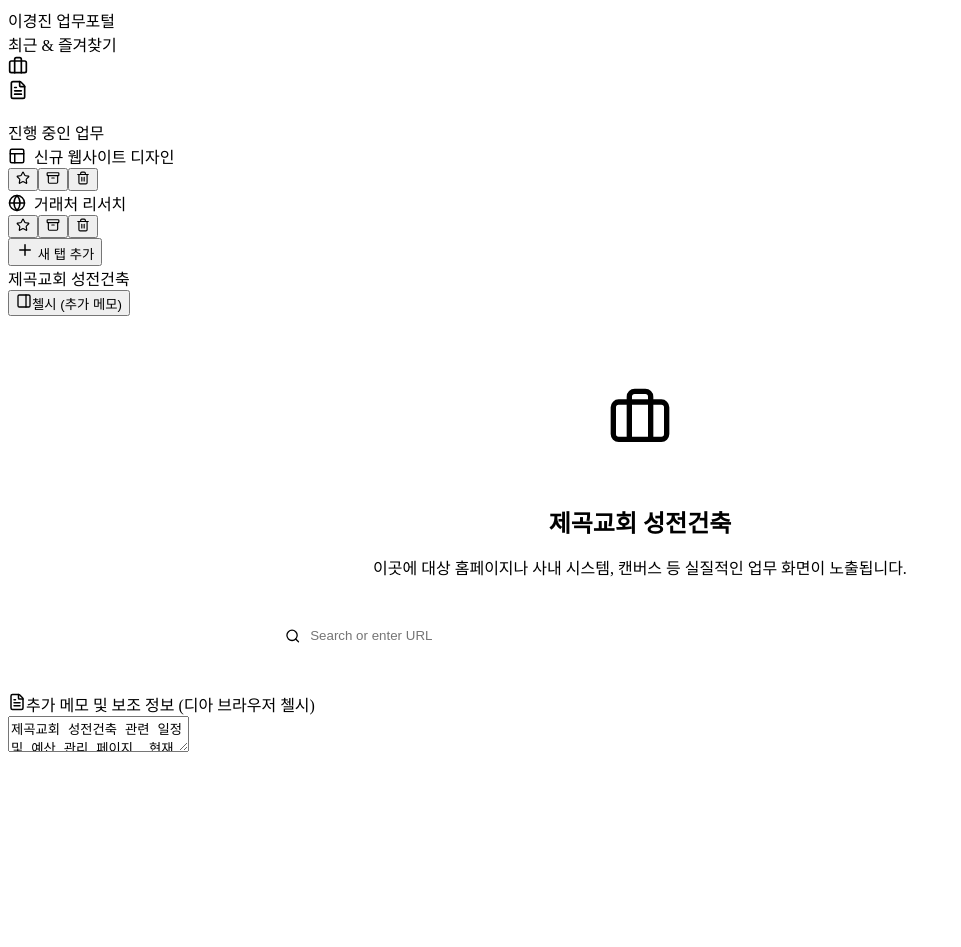
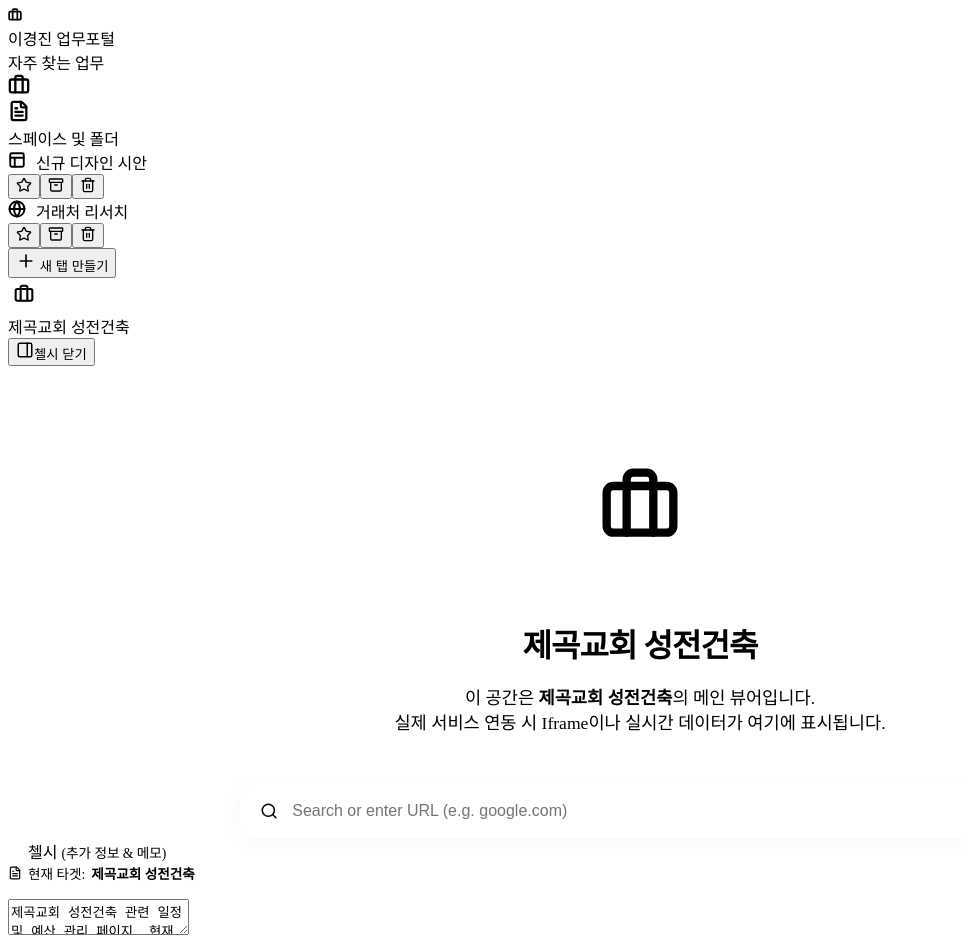
Before and after one commit to vip7612-maker/lee-work-portal, a Next.js app: page / in a window 1280 px wide. Shown: the whole page, without its empty margins (0-961 px from the left). Before the commit the page ends 800 px from the top, so only its background shows below. Built offline with nearby package versions, Linux system fonts and the light colour scheme.

Commit message:
Apply premium Arc-style glassmorphic design

```diff
--- a/app/globals.css
+++ b/app/globals.css
@@ -1,338 +1,375 @@
 @import "tailwindcss";
+@import url('https://fonts.googleapis.com/css2?family=Inter:wght@400;500;600;700&display=swap');
 
 :root {
-  --bg-app: #f4f5f7;
-  --bg-sidebar: #e9eaef;
-  --bg-main: #ffffff;
-  --bg-panel: #fdfdfd;
+  /* Dia/Arc Browser Aesthetic Palette */
+  --app-bg: linear-gradient(135deg, #fdfbfb 0%, #ebedee 100%);
+  --sidebar-bg: rgba(255, 255, 255, 0.1);
+  --sidebar-hover: rgba(255, 255, 255, 0.4);
+  --sidebar-active: rgba(255, 255, 255, 0.7);
+
+  --center-bg: #ffffff;
+  --center-shadow: 0 10px 40px -10px rgba(0,0,0,0.1);
 
   --text-title: #111827;
   --text-body: #374151;
   --text-muted: #6b7280;
 
-  --accent: #4f46e5;
-  --accent-hover: #4338ca;
-  --accent-light: #e0e7ff;
+  --border-light: rgba(0,0,0,0.05);
 
-  --border: #e2e8f0;
-  --shadow: rgba(0, 0, 0, 0.05);
-
-  --radius-lg: 12px;
-  --radius-md: 8px;
+  --accent: #FF4A5A; /* Energetic accent */
+  --accent-light: rgba(255, 74, 90, 0.1);
 }
 
 @media (prefers-color-scheme: dark) {
   :root {
-    --bg-app: #0f1115;
-    --bg-sidebar: #16181d;
-    --bg-main: #1c1f26;
-    --bg-panel: #21242d;
+    --app-bg: linear-gradient(135deg, #101115 0%, #171821 100%);
+    --sidebar-bg: rgba(255, 255, 255, 0.02);
+    --sidebar-hover: rgba(255, 255, 255, 0.08);
+    --sidebar-active: rgba(255, 255, 255, 0.12);
 
-    --text-title: #f3f4f6;
+    --center-bg: #1A1A1A;
+    --center-shadow: 0 10px 40px -10px rgba(0,0,0,0.5);
+
+    --text-title: #ffffff;
     --text-body: #d1d5db;
     --text-muted: #9ca3af;
 
-    --accent: #818cf8;
-    --accent-hover: #6366f1;
-    --accent-light: rgba(99, 102, 241, 0.15);
-
-    --border: #2d313a;
+    --border-light: rgba(255,255,255,0.05);
   }
 }
 
 body {
   margin: 0;
   padding: 0;
-  background-color: var(--bg-app);
+  background: var(--app-bg);
   color: var(--text-body);
-  font-family: 'Inter', -apple-system, BlinkMacSystemFont, 'Segoe UI', Roboto, Oxygen, Ubuntu, Cantarell, 'Open Sans', 'Helvetica Neue', sans-serif;
+  font-family: 'Inter', -apple-system, sans-serif;
   height: 100vh;
   overflow: hidden;
 }
 
 * {
   box-sizing: border-box;
-  transition: background-color 0.2s ease, border-color 0.2s ease;
 }
 
-/* Scrollbar styling */
-::-webkit-scrollbar {
-  width: 6px;
-  height: 6px;
-}
-::-webkit-scrollbar-track {
-  background: transparent;
-}
-::-webkit-scrollbar-thumb {
-  background: var(--border);
-  border-radius: 10px;
-}
-::-webkit-scrollbar-thumb:hover {
-  background: var(--text-muted);
+/* Animations */
+@keyframes slideIn {
+  from { opacity: 0; transform: translateX(20px); }
+  to { opacity: 1; transform: translateX(0); }
 }
 
+@keyframes popIn {
+  0% { transform: scale(0.95); opacity: 0; }
+  100% { transform: scale(1); opacity: 1; }
+}
+
+/* Layout */
 .layout-container {
   display: flex;
   height: 100vh;
   width: 100vw;
+  padding: 8px; /* Safe area around the app like Arc */
+  gap: 8px;
   overflow: hidden;
 }
 
-/* Sidebar */
+/* Left Sidebar (Glassmorphic) */
 .sidebar {
-  background-color: var(--bg-sidebar);
-  border-right: 1px solid var(--border);
+  background: var(--sidebar-bg);
+  backdrop-filter: blur(20px);
+  -webkit-backdrop-filter: blur(20px);
+  border-radius: 16px;
   display: flex;
   flex-direction: column;
   position: relative;
   z-index: 10;
   height: 100%;
+  border: 1px solid var(--border-light);
+  overflow: hidden;
 }
 
 .resizer {
-  width: 4px;
+  width: 6px;
   cursor: col-resize;
   position: absolute;
-  right: -2px;
+  right: -3px;
   top: 0;
   bottom: 0;
   z-index: 20;
+  transition: background 0.2s;
 }
 .resizer:hover, .resizer:active {
-  background-color: var(--accent);
+  background: var(--accent);
 }
 
-/* Typography & Elements */
-.title {
-  font-size: 1.1rem;
+.title-area {
+  padding: 24px 20px 16px 20px;
+  font-size: 1.15rem;
   font-weight: 700;
   color: var(--text-title);
-  padding: 20px 16px;
   letter-spacing: -0.02em;
+  display: flex;
+  align-items: center;
+  gap: 10px;
+}
+.title-area .logo {
+  width: 24px;
+  height: 24px;
+  background: var(--accent);
+  border-radius: 6px;
+  display: flex;
+  align-items: center;
+  justify-content: center;
+  color: white;
+  box-shadow: 0 2px 10px var(--accent-light);
 }
 
-.section-title {
-  font-size: 0.75rem;
-  text-transform: uppercase;
-  font-weight: 600;
-  color: var(--text-muted);
-  padding: 0 16px;
-  margin-top: 16px;
-  margin-bottom: 8px;
-}
-
-/* Favorites area */
+/* Favorites (Browser Icons) */
 .favorites-container {
   display: flex;
+  gap: 12px;
+  padding: 0 20px 20px 20px;
   flex-wrap: wrap;
-  gap: 8px;
-  padding: 0 16px 16px 16px;
-  border-bottom: 1px solid var(--border);
 }
 
 .favorite-icon {
-  width: 40px;
-  height: 40px;
-  border-radius: var(--radius-md);
-  background-color: var(--bg-main);
-  border: 1px solid var(--border);
+  width: 44px;
+  height: 44px;
+  border-radius: 12px;
+  background: var(--sidebar-hover);
+  border: 1px solid var(--border-light);
   display: flex;
   align-items: center;
   justify-content: center;
   cursor: pointer;
-  box-shadow: 0 1px 3px var(--shadow);
-  color: var(--text-body);
+  transition: all 0.2s cubic-bezier(0.2, 0, 0, 1);
+  color: var(--text-title);
+  font-weight: 500;
 }
 .favorite-icon:hover {
-  background-color: var(--accent-light);
-  color: var(--accent);
-  border-color: var(--accent);
+  transform: translateY(-2px) scale(1.05);
+  box-shadow: 0 4px 12px var(--border-light);
+  background: var(--sidebar-active);
 }
 .favorite-icon.active {
-  background-color: var(--accent);
-  color: #fff;
-  border-color: var(--accent);
+  background: var(--center-bg);
+  color: var(--accent);
+  box-shadow: 0 4px 15px rgba(0,0,0,0.05);
 }
 
-/* Tabs list */
+/* Tabs */
+.section-title {
+  font-size: 0.75rem;
+  font-weight: 700;
+  text-transform: uppercase;
+  letter-spacing: 0.05em;
+  color: var(--text-muted);
+  padding: 0 20px;
+  margin-top: 10px;
+  margin-bottom: 12px;
+}
+
 .tabs-container {
   flex: 1;
   overflow-y: auto;
-  padding: 8px;
+  padding: 0 12px;
 }
 
 .tab-item {
   display: flex;
   align-items: center;
   justify-content: space-between;
-  padding: 8px 12px;
-  border-radius: var(--radius-md);
+  padding: 10px 12px;
+  border-radius: 10px;
   margin-bottom: 4px;
   cursor: pointer;
+  transition: all 0.2s ease;
+  font-weight: 500;
+  font-size: 0.95rem;
   color: var(--text-body);
-  font-size: 0.9rem;
-  font-weight: 500;
 }
 .tab-item:hover {
-  background-color: var(--bg-main);
+  background: var(--sidebar-hover);
 }
 .tab-item.active {
-  background-color: var(--bg-main);
-  color: var(--accent);
-  box-shadow: 0 1px 2px var(--shadow);
+  background: var(--center-bg);
+  color: var(--text-title);
+  box-shadow: 0 2px 10px var(--border-light);
 }
 
 .tab-actions {
   display: flex;
-  gap: 4px;
+  gap: 2px;
   opacity: 0;
-  transition: opacity 0.2s ease;
+  transform: translateX(10px);
+  transition: all 0.2s ease;
 }
 .tab-item:hover .tab-actions {
   opacity: 1;
+  transform: translateX(0);
 }
 
 .action-btn {
-  background: none;
+  background: transparent;
   border: none;
   color: var(--text-muted);
   cursor: pointer;
-  padding: 4px;
-  border-radius: 4px;
+  padding: 6px;
+  border-radius: 6px;
   display: flex;
   align-items: center;
   justify-content: center;
+  transition: all 0.2s;
 }
 .action-btn:hover {
-  background-color: var(--border);
+  background: var(--border-light);
   color: var(--text-title);
+  transform: scale(1.1);
 }
 
 .add-btn {
   display: flex;
   align-items: center;
   gap: 8px;
-  width: calc(100% - 32px);
-  margin: 16px;
-  padding: 10px;
-  background-color: transparent;
-  border: 1px dashed var(--border);
-  border-radius: var(--radius-md);
+  margin: 16px 20px 24px 20px;
+  padding: 12px;
+  background: transparent;
+  border: 1px dashed var(--border-light);
+  border-radius: 12px;
   color: var(--text-muted);
-  font-weight: 500;
+  font-weight: 600;
   cursor: pointer;
+  transition: all 0.2s;
   justify-content: center;
 }
 .add-btn:hover {
-  border-color: var(--accent);
-  color: var(--accent);
-  background-color: var(--accent-light);
+  background: var(--sidebar-hover);
+  color: var(--text-title);
+  border-style: solid;
 }
 
-/* Main View */
+/* Center Content (Arc-style inset card) */
 .main-view {
   flex: 1;
   display: flex;
   flex-direction: column;
-  background-color: var(--bg-main);
+  background: var(--center-bg);
+  border-radius: 14px;
+  box-shadow: var(--center-shadow);
   position: relative;
   overflow: hidden;
-  border-radius: var(--radius-lg) 0 0 var(--radius-lg);
-  margin: 8px 0 8px 0;
-  box-shadow: -4px 0 15px rgba(0,0,0,0.03);
-  border: 1px solid var(--border);
+  animation: popIn 0.4s cubic-bezier(0.16, 1, 0.3, 1);
+  border: 1px solid var(--border-light);
 }
 
 .top-bar {
   display: flex;
   justify-content: space-between;
   align-items: center;
-  padding: 12px 24px;
-  border-bottom: 1px solid var(--border);
-  background-color: rgba(255,255,255,0.02);
-  backdrop-filter: blur(10px);
+  padding: 16px 24px;
+  border-bottom: 1px solid var(--border-light);
 }
 
 .view-title {
-  font-size: 1.2rem;
+  font-size: 1.1rem;
   font-weight: 600;
+  display: flex;
+  align-items: center;
+  gap: 12px;
   color: var(--text-title);
 }
 
 .chelsea-btn {
   display: flex;
   align-items: center;
-  gap: 6px;
-  padding: 6px 12px;
-  background-color: var(--accent-light);
+  gap: 8px;
+  padding: 8px 16px;
+  background: var(--accent-light);
   color: var(--accent);
   font-weight: 600;
   font-size: 0.85rem;
   border: none;
   border-radius: 20px;
   cursor: pointer;
+  transition: all 0.2s;
 }
 .chelsea-btn:hover {
-  background-color: var(--accent);
-  color: #fff;
+  background: var(--accent);
+  color: white;
+  transform: scale(1.05);
+}
+.chelsea-btn.active {
+  background: var(--accent);
+  color: white;
 }
 
 .content-area {
   flex: 1;
-  padding: 24px;
+  padding: 40px;
   overflow-y: auto;
-  display: flex;
-  flex-direction: column;
+  position: relative;
 }
 
 /* Right Panel */
 .right-panel {
-  width: 300px;
-  background-color: var(--bg-panel);
-  border-left: 1px solid var(--border);
+  width: 320px;
+  background: var(--sidebar-bg);
+  backdrop-filter: blur(20px);
+  -webkit-backdrop-filter: blur(20px);
+  border-radius: 16px;
+  border: 1px solid var(--border-light);
   display: flex;
   flex-direction: column;
-  transition: transform 0.3s cubic-bezier(0.16, 1, 0.3, 1), opacity 0.3s ease;
+  transition: all 0.4s cubic-bezier(0.16, 1, 0.3, 1);
   transform: translateX(0);
   opacity: 1;
+  margin-left: 0;
 }
 
 .right-panel.closed {
-  transform: translateX(100%);
   width: 0;
+  margin-left: -8px; /* Remove gap when closed */
   opacity: 0;
-  border-left: none;
+  transform: translateX(20px);
+  pointer-events: none;
 }
 
 .panel-header {
-  padding: 16px;
-  border-bottom: 1px solid var(--border);
+  padding: 20px 24px;
+  border-bottom: 1px solid var(--border-light);
   font-weight: 600;
+  font-size: 1rem;
   display: flex;
   align-items: center;
-  gap: 8px;
+  gap: 10px;
   color: var(--text-title);
 }
 
 .panel-body {
   flex: 1;
-  padding: 16px;
+  padding: 20px 24px;
+  display: flex;
+  flex-direction: column;
 }
 
 .memo-textarea {
+  flex: 1;
   width: 100%;
-  height: 100%;
-  border: 1px solid var(--border);
-  border-radius: var(--radius-md);
-  padding: 12px;
-  background-color: transparent;
+  border: 1px solid var(--border-light);
+  border-radius: 12px;
+  padding: 16px;
+  background: var(--sidebar-hover);
   color: var(--text-body);
   resize: none;
   outline: none;
   font-family: inherit;
-  font-size: 0.9rem;
+  font-size: 0.95rem;
+  line-height: 1.6;
+  transition: all 0.2s;
 }
 .memo-textarea:focus {
+  background: var(--center-bg);
   border-color: var(--accent);
-  background-color: var(--bg-main);
+  box-shadow: 0 0 0 4px var(--accent-light);
 }
--- a/app/page.tsx
+++ b/app/page.tsx
@@ -2,16 +2,8 @@
 
 import { useState, useRef, useEffect } from "react";
 import {
-  Star,
-  Trash2,
-  Archive,
-  Plus,
-  PanelRight,
-  Layout,
-  Briefcase,
-  FileText,
-  Search,
-  Globe
+  Star, Trash2, Archive, Plus, PanelRight,
+  Layout, Briefcase, FileText, Search, Globe, ChevronRight
 } from "lucide-react";
 
 type Tab = {
@@ -25,24 +17,23 @@ type Tab = {
 const initialTabs: Tab[] = [
   { id: "1", title: "제곡교회 성전건축", isFavorite: true, memo: "제곡교회 성전건축 관련 일정 및 예산 관리 페이지. 현재 GitHub에 리포지토리 구성 완료.", iconType: "briefcase" },
   { id: "2", title: "주간 업무 보고", isFavorite: true, memo: "이번 주 주간 업무 보고 작성 중.", iconType: "file" },
-  { id: "3", title: "신규 웹사이트 디자인", isFavorite: false, memo: "메인 페이지 시안 검토 필요.", iconType: "layout" },
+  { id: "3", title: "신규 디자인 시안", isFavorite: false, memo: "메인 페이지 시안 검토 필요.", iconType: "layout" },
   { id: "4", title: "거래처 리서치", isFavorite: false, memo: "A회사와 B회사의 단가 비교표 확인.", iconType: "globe" },
 ];
 
 export default function WorkPortal() {
   const [tabs, setTabs] = useState<Tab[]>(initialTabs);
   const [activeTabId, setActiveTabId] = useState<string>("1");
-  const [sidebarWidth, setSidebarWidth] = useState(260);
-  const [isRightPanelOpen, setIsRightPanelOpen] = useState(false);
+  const [sidebarWidth, setSidebarWidth] = useState(280);
+  const [isRightPanelOpen, setIsRightPanelOpen] = useState(true);
 
-  // Resize logic
   const isResizing = useRef(false);
 
   useEffect(() => {
     const handleMouseMove = (e: MouseEvent) => {
       if (!isResizing.current) return;
       let newWidth = e.clientX;
-      if (newWidth < 200) newWidth = 200;
+      if (newWidth < 220) newWidth = 220;
       if (newWidth > 600) newWidth = 600;
       setSidebarWidth(newWidth);
     };
@@ -64,7 +55,6 @@ export default function WorkPortal() {
   const favorites = tabs.filter((t) => t.isFavorite);
   const regularTabs = tabs.filter((t) => !t.isFavorite);
 
-  // Actions
   const handleAddTab = () => {
     const newId = Date.now().toString();
     const newTab: Tab = {
@@ -96,10 +86,10 @@ export default function WorkPortal() {
 
   const getIcon = (type: string, size = 18) => {
     switch (type) {
-      case "layout": return <Layout size={size} />;
-      case "briefcase": return <Briefcase size={size} />;
-      case "globe": return <Globe size={size} />;
-      default: return <FileText size={size} />;
+      case "layout": return <Layout size={size} strokeWidth={2.5} />;
+      case "briefcase": return <Briefcase size={size} strokeWidth={2.5}  />;
+      case "globe": return <Globe size={size} strokeWidth={2.5}  />;
+      default: return <FileText size={size} strokeWidth={2.5}  />;
     }
   };
 
@@ -114,14 +104,14 @@ export default function WorkPortal() {
             document.body.style.cursor = "col-resize";
           }}
         />
-        <div className="title">
+        <div className="title-area">
+          <div className="logo"><Briefcase size={14} strokeWidth={3} /></div>
           이경진 업무포털
         </div>
 
-        {/* 즐겨찾기 (아이콘) */}
         {favorites.length > 0 && (
           <>
-            <div className="section-title">최근 & 즐겨찾기</div>
+            <div className="section-title">자주 찾는 업무</div>
             <div className="favorites-container">
               {favorites.map(tab => (
                 <div
@@ -130,15 +120,14 @@ export default function WorkPortal() {
                   onClick={() => setActiveTabId(tab.id)}
                   title={tab.title}
                 >
-                  {getIcon(tab.iconType, 20)}
+                  {getIcon(tab.iconType, 22)}
                 </div>
               ))}
             </div>
           </>
         )}
 
-        {/* 업무 리스트 (탭) */}
-        <div className="section-title" style={{ marginTop: '16px' }}>진행 중인 업무</div>
+        <div className="section-title">스페이스 및 폴더</div>
         <div className="tabs-container">
           {regularTabs.map(tab => (
             <div
@@ -146,96 +135,118 @@ export default function WorkPortal() {
               className={`tab-item ${activeTabId === tab.id ? "active" : ""}`}
               onClick={() => setActiveTabId(tab.id)}
             >
-              <div style={{ display: 'flex', alignItems: 'center', gap: '8px' }}>
-                {getIcon(tab.iconType)}
-                <span style={{ whiteSpace: 'nowrap', overflow: 'hidden', textOverflow: 'ellipsis', maxWidth: sidebarWidth - 100 }}>
+              <div style={{ display: 'flex', alignItems: 'center', gap: '10px' }}>
+                <div style={{ color: activeTabId === tab.id ? 'var(--accent)' : 'var(--text-muted)' }}>
+                  {getIcon(tab.iconType, 18)}
+                </div>
+                <span style={{ whiteSpace: 'nowrap', overflow: 'hidden', textOverflow: 'ellipsis', maxWidth: sidebarWidth - 110 }}>
                   {tab.title}
                 </span>
               </div>
 
               <div className="tab-actions">
-                <button className="action-btn" title="즐겨찾기로 올리기" onClick={(e) => handleToggleFavorite(tab.id, e)}>
-                  <Star size={14} />
+                <button className="action-btn" title="즐겨찾기로 이동 (위로 올리기)" onClick={(e) => handleToggleFavorite(tab.id, e)}>
+                  <Star size={16} />
                 </button>
-                <button className="action-btn" title="보관" onClick={(e) => { e.stopPropagation(); alert('보관됨'); }}>
-                  <Archive size={14} />
+                <button className="action-btn" title="보관함" onClick={(e) => { e.stopPropagation(); alert('보관됨'); }}>
+                  <Archive size={16} />
                 </button>
-                <button className="action-btn" title="삭제" onClick={(e) => handleDelete(tab.id, e)}>
-                  <Trash2 size={14} />
+                <button className="action-btn" title="탭 닫기" onClick={(e) => handleDelete(tab.id, e)}>
+                  <Trash2 size={16} />
                 </button>
               </div>
             </div>
           ))}
         </div>
 
-        {/* 탭 추가 버튼 */}
         <button className="add-btn" onClick={handleAddTab}>
-          <Plus size={18} /> 새 탭 추가
+          <Plus size={20} /> 새 탭 만들기
         </button>
       </aside>
 
-      {/* 2. Center View */}
-      <main className="main-view">
+      {/* 2. Main View */}
+      <main className="main-view" key={activeTabId}>
         <header className="top-bar">
           <div className="view-title">
+            <div style={{ padding: '6px', background: 'var(--accent-light)', borderRadius: '8px', color: 'var(--accent)' }}>
+               {getIcon(activeTab?.iconType || 'file', 20)}
+            </div>
             {activeTab ? activeTab.title : "선택된 업무가 없습니다"}
           </div>
           <button
-            className="chelsea-btn"
+            className={`chelsea-btn ${isRightPanelOpen ? 'active' : ''}`}
             onClick={() => setIsRightPanelOpen(!isRightPanelOpen)}
           >
-            <PanelRight size={16} />
-            첼시 (추가 메모)
+            <PanelRight size={18} />
+            {isRightPanelOpen ? '첼시 닫기' : '첼시 열기'}
           </button>
         </header>
 
         <div className="content-area">
           {activeTab ? (
-            <div style={{ padding: '40px', textAlign: 'center', color: 'var(--text-muted)' }}>
-              <div style={{ marginBottom: '20px', display: 'flex', justifyContent: 'center' }}>
-                <div style={{ padding: '30px', backgroundColor: 'var(--bg-app)', borderRadius: '50%', color: 'var(--accent)' }}>
-                  {getIcon(activeTab.iconType, 64)}
+            <div style={{ maxWidth: '800px', margin: '0 auto', textAlign: 'center', marginTop: '60px' }}>
+              <div style={{ marginBottom: '30px', display: 'flex', justifyContent: 'center' }}>
+                <div style={{ padding: '40px', backgroundColor: 'var(--sidebar-hover)', borderRadius: '30px', color: 'var(--accent)' }}>
+                  {getIcon(activeTab.iconType, 80)}
                 </div>
               </div>
-              <h2 style={{ fontSize: '1.5rem', color: 'var(--text-title)', marginBottom: '12px' }}>{activeTab.title}</h2>
-              <p>이곳에 대상 홈페이지나 사내 시스템, 캔버스 등 실질적인 업무 화면이 노출됩니다.</p>
+              <h2 style={{ fontSize: '2rem', color: 'var(--text-title)', marginBottom: '16px', fontWeight: '700', letterSpacing: '-0.03em' }}>
+                {activeTab.title}
+              </h2>
+              <p style={{ fontSize: '1.1rem', color: 'var(--text-muted)' }}>
+                이 공간은 <b>{activeTab.title}</b>의 메인 뷰어입니다.
+                <br/>실제 서비스 연동 시 Iframe이나 실시간 데이터가 여기에 표시됩니다.
+              </p>
 
-              <div style={{ marginTop: '40px', display: 'flex', justifyContent: 'center' }}>
+              <div style={{ marginTop: '50px', display: 'flex', justifyContent: 'center' }}>
                 <div style={{
-                  display: 'flex', alignItems: 'center', background: 'var(--bg-app)',
-                  border: '1px solid var(--border)', borderRadius: '8px', padding: '8px 16px', width: '60%'
+                  display: 'flex', alignItems: 'center', background: 'var(--sidebar-hover)',
+                  border: '1px solid var(--border-light)', borderRadius: '12px', padding: '12px 20px', width: '100%',
+                  boxShadow: '0 4px 20px rgba(0,0,0,0.03)'
                 }}>
-                  <Search size={16} style={{ marginRight: '8px' }} />
+                  <Search size={20} style={{ marginRight: '12px', color: 'var(--text-muted)' }} />
                   <input
                     type="text"
-                    placeholder="Search or enter URL"
-                    style={{ background: 'transparent', border: 'none', outline: 'none', width: '100%', color: 'var(--text-title)' }}
+                    placeholder="Search or enter URL (e.g. google.com)"
+                    style={{ background: 'transparent', border: 'none', outline: 'none', width: '100%', color: 'var(--text-title)', fontSize: '1rem' }}
                   />
+                  <div style={{ background: 'var(--center-bg)', padding: '4px', borderRadius: '6px', marginLeft: '8px' }}>
+                     <ChevronRight size={18} color="var(--text-muted)"/>
+                  </div>
                 </div>
               </div>
             </div>
           ) : (
-            <div>새 탭을 추가해보세요.</div>
+            <div style={{ textAlign: 'center', marginTop: '100px', color: 'var(--text-muted)' }}>
+              왼쪽에서 새 업무 탭을 추가해보세요.
+            </div>
           )}
         </div>
       </main>
 
-      {/* 3. Right Panel (Collapsible Memo/Info) */}
+      {/* 3. Right Panel (Chelsea) */}
       <aside className={`right-panel ${!isRightPanelOpen ? "closed" : ""}`}>
         <div className="panel-header">
-          <FileText size={18} />
-          추가 메모 및 보조 정보 (디아 브라우저 첼시)
+          <PanelRight size={20} color="var(--accent)" />
+          <span>첼시 <span style={{fontSize:'0.85rem', color:'var(--text-muted)', fontWeight:'500'}}>(추가 정보 & 메모)</span></span>
         </div>
         <div className="panel-body">
           {activeTab ? (
-            <textarea
-              className="memo-textarea"
-              placeholder={`${activeTab.title}에 대한 추가 메모나 정보를 기록하세요...\n(좌측 탭을 바꾸면 해당 탭의 메모로 변경됩니다)`}
-              value={activeTab.memo}
-              onChange={(e) => handleMemoChange(e.target.value)}
-            />
+            <>
+              <div style={{ marginBottom: '16px', fontSize: '0.85rem', color: 'var(--text-muted)', display: 'flex', alignItems: 'center', gap: '6px' }}>
+                <FileText size={14}/> 현재 타겟: <b style={{color: 'var(--text-title)'}}>{activeTab.title}</b>
+              </div>
+              <textarea
+                className="memo-textarea"
+                placeholder={`이곳에 ${activeTab.title}에 관련된 영감, 할 일, 혹은 요약 정보를 유연하게 기록하세요.\n자동으로 저장됩니다.`}
+                value={activeTab.memo}
+                onChange={(e) => handleMemoChange(e.target.value)}
+              />
+            </>
           ) : (
-            <div style={{ color: 'var(--text-muted)' }}>메모를 작성할 탭을 선택하세요.</div>
+            <div style={{ color: 'var(--text-muted)', textAlign: 'center', marginTop: '40px' }}>
+              먼저 좌측 탭을 선택하세요.
+            </div>
           )}
         </div>
       </aside>
```
